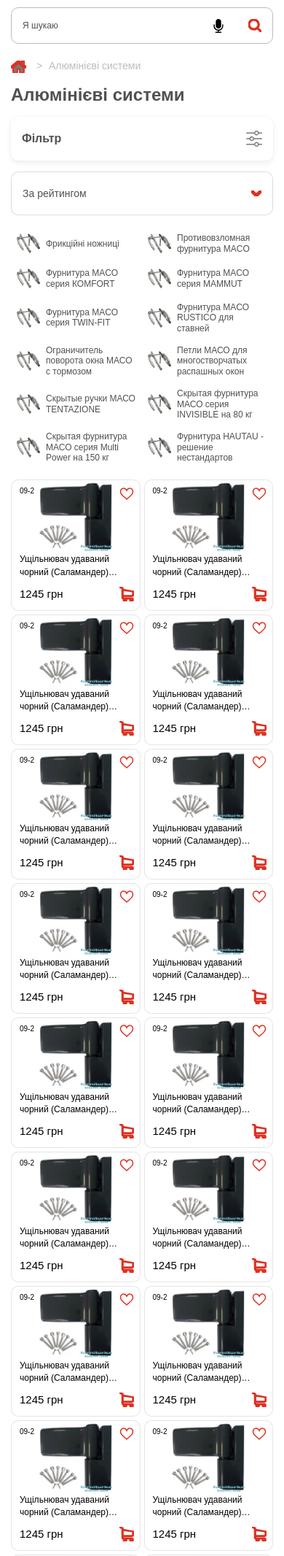
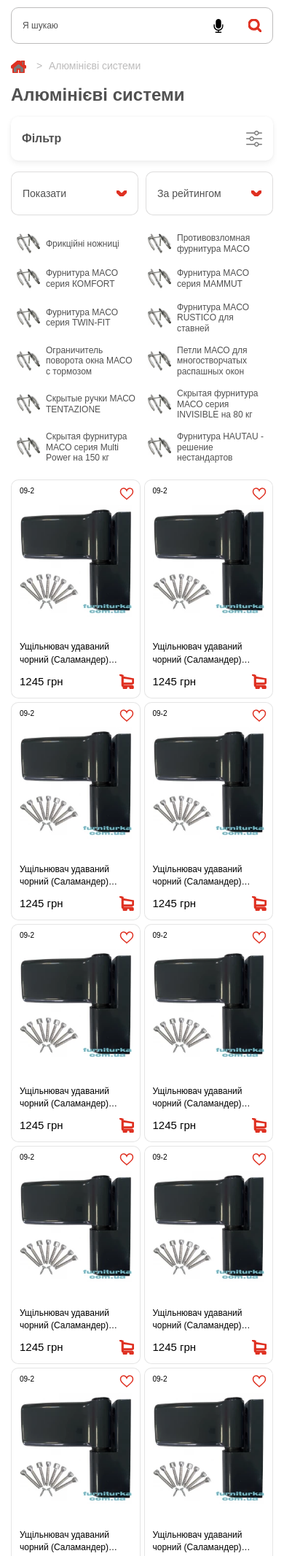
Before and after one commit to Nomerokkk/furniturka, a PHP site: page /products.php in a window 390 px wide. Shown: the part 50-2182 px from the top of the page at 73% size. Run offline with PHP 8.4, Linux system fonts and the light colour scheme; data that the repository does not hold is empty; some web fonts are replaced.

Commit message:
End editing

```diff
--- a/src/assets/js/common.js
+++ b/src/assets/js/common.js
@@ -490,6 +490,9 @@ $document.on('click', '.j-password-btn', function() {
 $(function() {
 	const select = $('.j-select').select2({
 		width: 'style',
+		placeholder: function() {
+			$(this).attr('data-placeholder');
+		}
 	});
 
 	select.on('select2:open', function(e) {
--- a/src/assets/scss/items/_item-products.scss
+++ b/src/assets/scss/items/_item-products.scss
@@ -334,7 +334,7 @@
             height: 40px;
         }
         &__picture {
-            height: 100px;
+            height: 220px;
         }
         &__reviews {
             height: 18px;
--- a/src/assets/scss/products/_page-products.scss
+++ b/src/assets/scss/products/_page-products.scss
@@ -7,6 +7,16 @@
             margin: 0;
         }
     }
+    &__sort {
+        margin: 0 0 0 15px;
+        &-row {
+            display: flex;
+            margin: -8px;
+        }
+        &-col {
+            padding: 8px;
+        }
+    }
     &__wrapper {
         margin: 15px 0 0;
     }
@@ -14,9 +24,28 @@
 
 .sort {
     flex-shrink: 0;
-    width: 25%;
-    padding-left: 7px;
     position: relative;
+    z-index: 1;
+    white-space: nowrap;
+    text-overflow: ellipsis;
+    width: 220px;
+    &--numbers {
+        display: flex;
+        align-items: center;
+    }
+    &--order {
+
+    }
+    &__title {
+        margin: 0 10px 0 0;
+    }
+    .select2-selection {
+        &__rendered {
+            overflow: hidden;
+            text-overflow: ellipsis;
+            min-width: 0;
+        }
+    }
 }
 
 @media screen and (max-width: 1400px) {
@@ -25,10 +54,6 @@
             width: 25%;
         }
     }
-
-    .sort {
-        width: 33.333%;
-    }
 }
 
 @media screen and (max-width: 1200px) {
@@ -36,15 +61,34 @@
         &__info {
             flex-wrap: wrap;
         }
+        &__sort {
+            width: 100%;
+            margin: 15px 0 0;
+        }
         .col {
             width: 33.3333%;
         }
     }
 
     .sort {
+        margin: 0;
+        &--order {
+            width: 280px;
+        }
+    }
+}
+
+@media screen and (max-width: 992px) {
+    .page-products {
+        &__sort {
+            &-col {
+                width: 50%;
+            }
+        }
+    }
+
+    .sort {
         width: 100%;
-        padding: 0;
-        margin: 15px 0 0;
     }
 }
 
@@ -57,5 +101,14 @@
             padding: 2.5px;
             width: 50%;
         }
+        &__sort {
+            font-size: 14px;
+            &-row {
+                margin: -5px;
+            }
+            &-col {
+                padding: 5px;
+            }
+        }
     }
 }
--- a/src/products.php
+++ b/src/products.php
@@ -159,7 +159,22 @@
                                 <use xlink:href="<?= $target; ?>/img/icons.svg#filter"/>
                             </svg>
                         </button>
-                        <div class="sort">
+                        <div class="page-products__sort">
+                            <div class="page-products__sort-row">
+                                <div class="page-products__sort-col">
+                                    <div class="sort sort--numbers">
+                                        <select class="select j-select" data-minimum-results-for-search="Infinity" data-placeholder="Показати">
+                                            <option value="" disabled selected></option>
+                                            <option value="40">40</option>
+                                            <option value="50">50</option>
+                                            <option value="75">75</option>
+                                            <option value="100">100</option>
+                                            <option value="120">120</option>
+                                        </select>
+                                    </div>
+                                </div>
+                                <div class="page-products__sort-col">
+                                    <div class="sort sort--order">
                                         <select class="select j-select" data-minimum-results-for-search="Infinity">
                                             <option value="За рейтингом">За рейтингом</option>
                                             <option value="Від дешевих до дорогих">Від дешевих до дорогих</option>
@@ -168,6 +183,9 @@
                                             <option value="Акційні">Акційні</option>
                                             <option value="Новинки">Новинки</option>
                                         </select>
+                                    </div>
+                                </div>
+                            </div>
                         </div>
                     </div>
                     <div class="subcategory">
```
Also changed, not shown: src/assets/css/style.css, 2 other files. Lines whose indentation alone changed are shown as unchanged.
